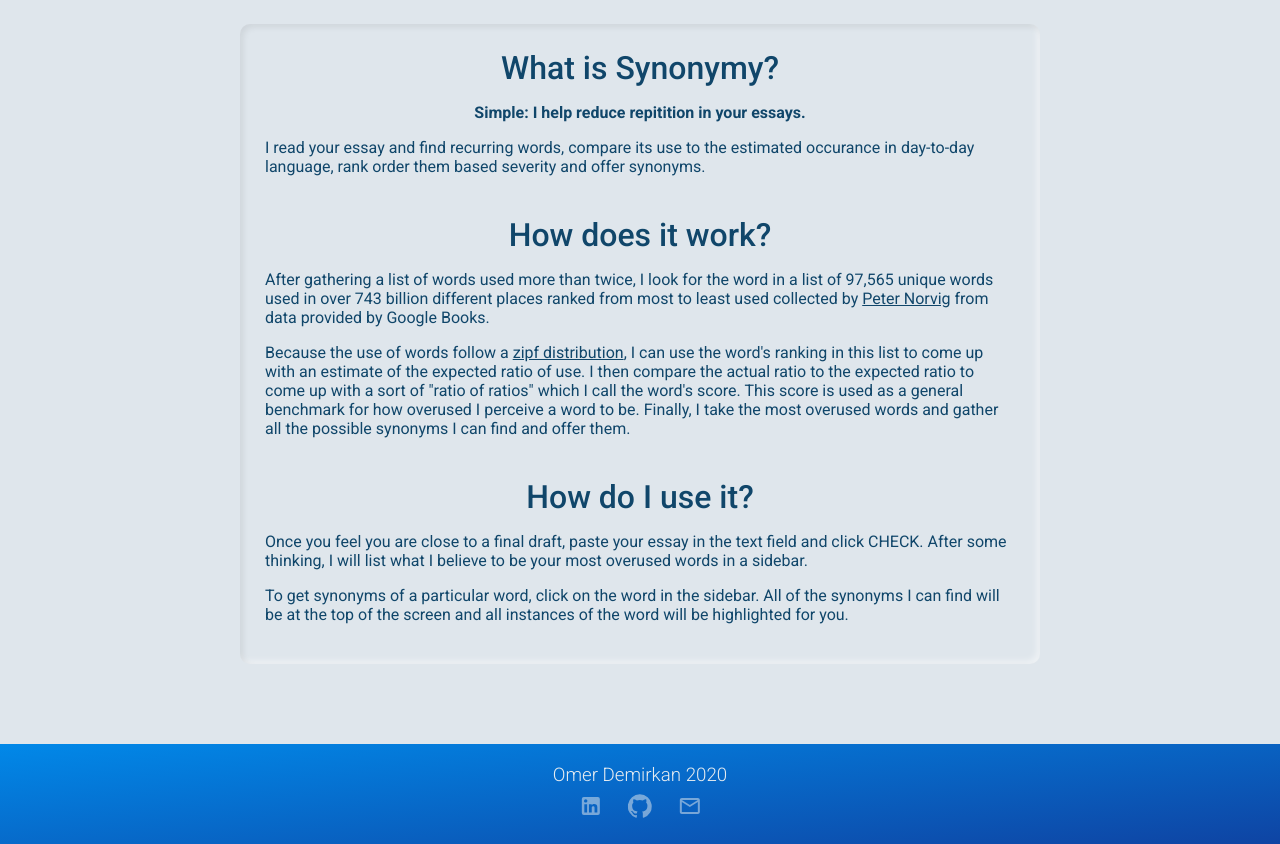
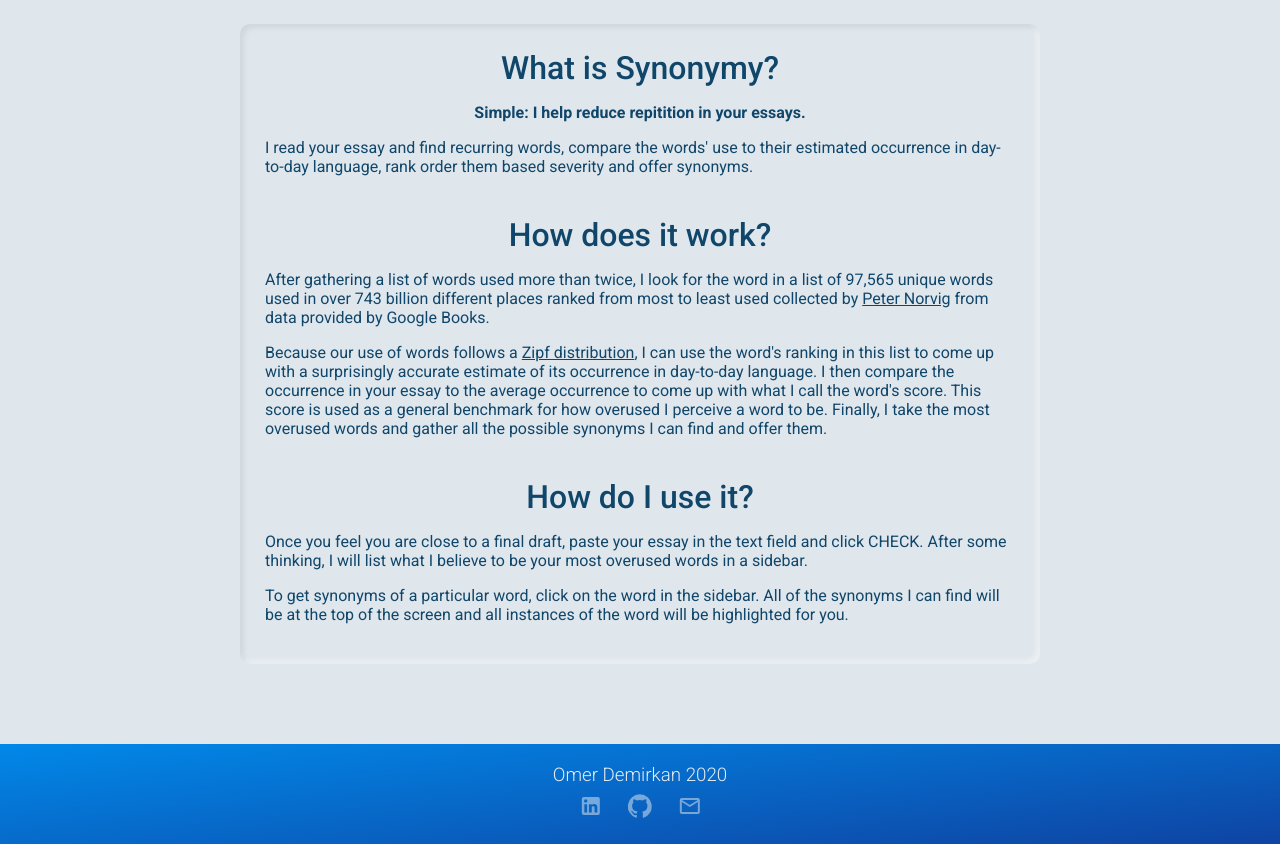
Before and after one commit to omerdemirkan/synonymy, a React (Create React App) app in the folder front-end/: page / in a window 1280 px wide. Shown: the part 860-1704 px from the top of the page. Built offline with nearby package versions, Linux system fonts and the light colour scheme.

Commit message:
Update About page

```diff
--- a/front-end/src/components/About/About.js
+++ b/front-end/src/components/About/About.js
@@ -24,7 +24,7 @@ function About(props) {
                 <p className={classes.SecondaryHeader}>Simple: I help reduce repitition in your essays.</p>
                 <p className={classes.Text}>
                     I read your essay and find recurring words,
-                    compare its use to the estimated occurance in day-to-day language,
+                    compare the words' use to their estimated occurrence in day-to-day language,
                     rank order them based severity and offer synonyms.
                 </p>
             </div>
@@ -37,9 +37,9 @@ function About(props) {
                     collected by <a target="_blank" href="http://norvig.com/mayzner.html" style={{color: props.pallete.userInputText}}>Peter Norvig</a> from data provided by Google Books.
                 </p>
                 <p className={classes.Text}>
-                    Because the use of words follow a <a target="_blank" href="https://en.wikipedia.org/wiki/Zipf%27s_law" style={{color: props.pallete.userInputText}}>zipf distribution</a>,
-                    I can use the word's ranking in this list to come up with an estimate of the expected ratio of use.
-                    I then compare the actual ratio to the expected ratio to come up with a sort of "ratio of ratios" which I call the word's score.
+                    Because our use of words follows a <a target="_blank" href="https://en.wikipedia.org/wiki/Zipf%27s_law" style={{color: props.pallete.userInputText}}>Zipf distribution</a>,
+                    I can use the word's ranking in this list to come up with a surprisingly accurate estimate of its occurrence in day-to-day language.
+                    I then compare the occurrence in your essay to the average occurrence to come up with what I call the word's score.
                     This score is used as a general benchmark for how overused I perceive a word to be.
                     Finally, I take the most overused words and gather all the possible synonyms I can find and offer them.
                 </p>
@@ -57,8 +57,6 @@ function About(props) {
                     All of the synonyms I can find will be at the top of the screen and all instances of the word will be highlighted for you.
                 </p>
 
-                <p></p>
-
             </div>
 
         </div>
--- a/front-end/src/store/actions/searchText.js
+++ b/front-end/src/store/actions/searchText.js
@@ -8,7 +8,7 @@ const getExpectedFrequency = word => {
     word = word.toUpperCase();
     const rank = usage.indexOf(word) + 1
     // Rough yet surprisingly accurate formula to estimate
-    // frequency of the word used in everyday language (Pareto distribution)
+    // frequency of the word used in everyday language (Zipf distribution)
     return (.0714 / rank)
 }
 
--- a/front-end/src/store/actions/updateSearch.js
+++ b/front-end/src/store/actions/updateSearch.js
@@ -13,7 +13,7 @@ const getExpectedFrequency = word => {
     word = word.toUpperCase();
     const rank = usage.indexOf(word) + 1
     // Rough yet surprisingly accurate formula to estimate
-    // frequency of the word used in everyday language (Pareto distribution)
+    // frequency of the word used in everyday language (Zipf distribution)
     return (.0714 / rank)
 }
 
```
